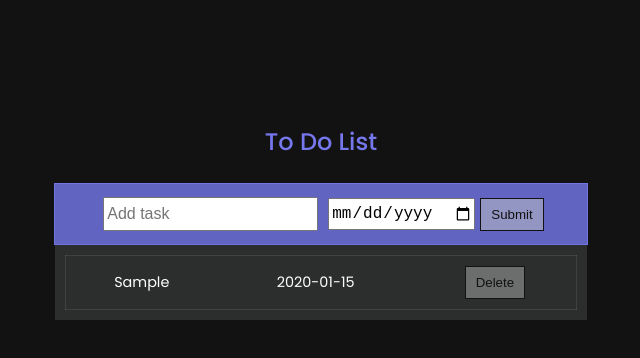
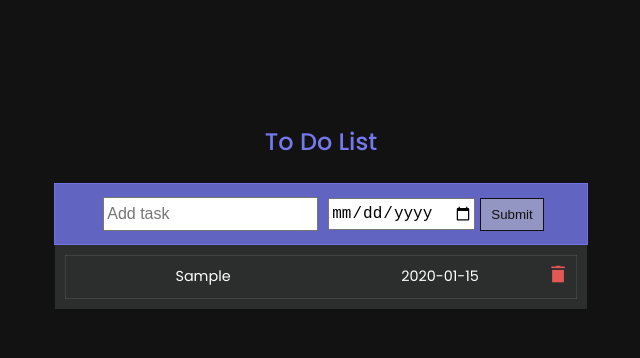
Before and after one commit to Ponraj-Kannan/To-do-list, a plain HTML site: page index.html in a window 1280 px wide. Both pictures are taken after typing "Sample", "2020-01-15" into the empty fields and a click on the button "Submit". Shown: the whole page, without its empty margins (319-959 px from the left). Drawn offline with Linux system fonts and the light colour scheme.

Commit message:
Add files via upload

```diff
--- a/index.html
+++ b/index.html
@@ -81,7 +81,8 @@
         }
         td {
             text-align: center;
-            padding: 10px;
+            padding: 8px;
+            width: auto;
         }
         tr{
             border: 1px solid #7e80813d;
@@ -106,6 +107,7 @@
         @media only screen and (max-width: 400px) {
             body {
                 height: 80vh;
+                font-size: .8rem;
             }
 
             .toDoList-container {
@@ -146,8 +148,11 @@
             <input type="date" id="dueDate" required/>
             <button onclick="addDoList()" class="sub-btn">Submit</button>
         </div>
+        <td style="width: 10%;"></td>
         <div id="tasks" style="width: 100%; padding: 10px; background-color: #7e80813d;">
+
         </div>
+
     </div>
 
     <script>
@@ -190,22 +195,20 @@
 
             for(let i = 1; i < n; i++){
                 const {task, dueDate} = toDoList[i]
-                const finalTask = (task.length > 20) ? task.substring(0, 20) : task
+                const finalTask = (task.length > 20) ? task.substring(0, 15)+"..." : task
                 HtmlElement += `
                     <tr>
-                        <td>
+                        <td style="width: 55%;">
                             ${finalTask}
                         </td>
-                        <td>
+                        <td style="width: 40%; ">
                             ${dueDate}
                         </td>
-                        <td>
-                            <button onclick="
+                        <td style="width: 5%;">
+                            <img src="./assets/icons8-trash-can-48.png" width="20px" src onclick="
                                 toDoList.splice(${i}, ${1});
                                 console.log(toDoList)
-                                render();" class="del-btn">
-                                Delete
-                            </button>
+                                render();"/>
                         </td>
                     </tr>`
             }
```
Also changed, not shown: assets/icons8-trash-can-48.png (added).
